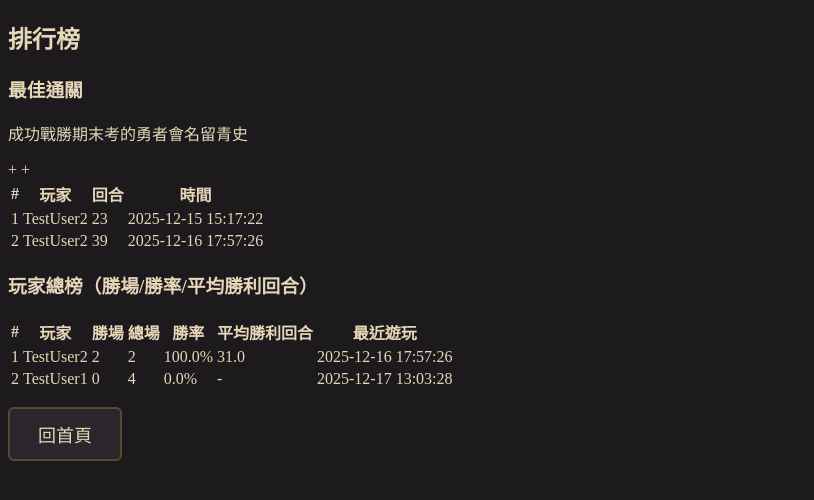
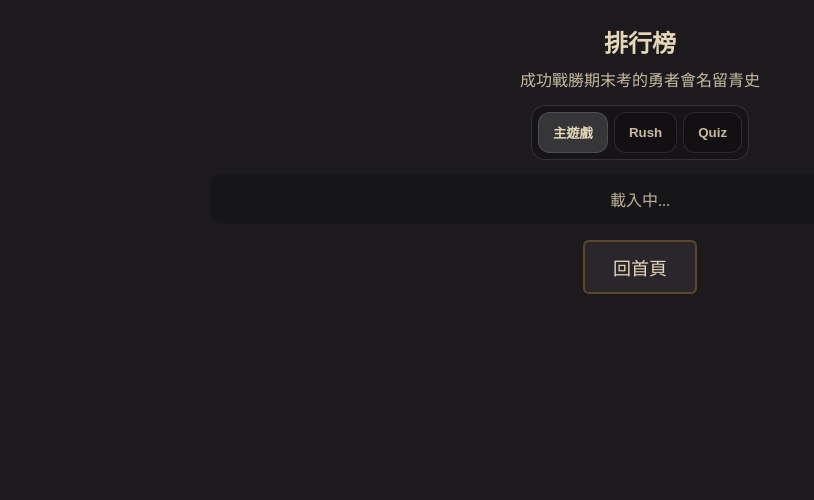
Before and after one commit to kurochan1901/WebGames_IReallyNeedTheCredit, a Flask app: page /leaderboard in a window 1280 px wide. Shown: the part 74-574 px from the top of the page, without its empty margins (0-814 px from the left). Run offline with Flask 3, Linux system fonts and the light colour scheme; data comes from the database, SQL or seed files in the repository.

Commit message:
leaderBoard new container

```diff
--- a/templates/leaderboard.html
+++ b/templates/leaderboard.html
@@ -3,60 +3,30 @@
 {% block content %}
 <link rel="stylesheet" href="{{ url_for('static', filename='leaderboard.css') }}">
 
-<div class="container">
-  <h2>排行榜</h2>
+<div class="lb-page container">
+    <h2 id="lbTitle" class="lb-title">排行榜</h2>
+    <p id="lbDesc" class="lb-desc">成功戰勝期末考的勇者會名留青史</p>
 
-  <h3>最佳通關</h3>
-  <p>成功戰勝期末考的勇者會名留青史</p>
+    <!-- Tabs -->
+    <div class="lb-tabs" role="tablist" aria-label="leaderboard tabs">
+        <button class="lb-tab is-active" data-mode="main" role="tab" aria-selected="true">主遊戲</button>
+        <button class="lb-tab" data-mode="rush" role="tab" aria-selected="false">Rush</button>
+        <button class="lb-tab" data-mode="quiz" role="tab" aria-selected="false">Quiz</button>
+    </div>
 
+    <!-- Table -->
+    <div class="lb-table-wrap">
+        <table class="lb-table">
+            <thead id="lbThead"></thead>
+            <tbody id="lbTbody">
+                <tr><td class="lb-muted" colspan="7">載入中...</td></tr>
+            </tbody>
+        </table>
+    </div>
 
-  <table class="board">
-    <thead>
-      <tr>
-        <th>#</th><th>玩家</th><th>回合</th><th>時間</th>
-      </tr>
-    </thead>
-    <tbody>
-      {% for r in best_wins %}
-      <tr>
-        <td>{{ loop.index }}</td>
-        <td>{{ r["username"] }}</td>
-        <td>{{ r["rounds"] }}</td>+
-        <td>{{ r["played_at"] }}</td>
-      </tr>
-      {% else %}
-      <tr><td colspan="4">目前還沒有玩家勝利紀錄</td></tr>
-      {% endfor %}
-    </tbody>
-  </table>
-
-  <h3>玩家總榜（勝場/勝率/平均勝利回合）</h3>
-  <table class="board">
-    <thead>
-      <tr>
-        <th>#</th><th>玩家</th><th>勝場</th><th>總場</th><th>勝率</th><th>平均勝利回合</th><th>最近遊玩</th>
-      </tr>
-    </thead>
-    <tbody>
-      {% for r in summary %}
-      <tr>
-        <td>{{ loop.index }}</td>
-        <td>{{ r["username"] }}</td>
-        <td>{{ r["wins"] }}</td>
-        <td>{{ r["games"] }}</td>
-        <td>{{ (r["win_rate"] * 100) | round(1) }}%</td>
-        <td>{{ r["avg_win_rounds"] if r["avg_win_rounds"] is not none else "-" }}</td>
-        <td>{{ r["last_played_at"] }}</td>
-      </tr>
-      {% else %}
-      <tr><td colspan="7">目前還沒有任何遊玩紀錄</td></tr>
-      {% endfor %}
-    </tbody>
-  </table>
-
-  <p style="margin-top:16px;">
-    <a class="btn" href="{{ url_for('home') }}">回首頁</a>
-  </p>
+    <div class="lb-actions">
+        <a class="btn" href="{{ url_for('home') }}">回首頁</a>
+    </div>
 </div>
 
 {% endblock %}
```
